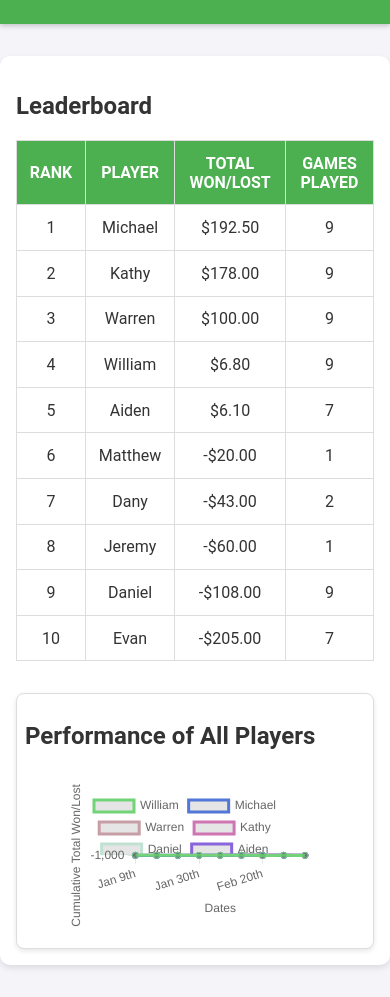
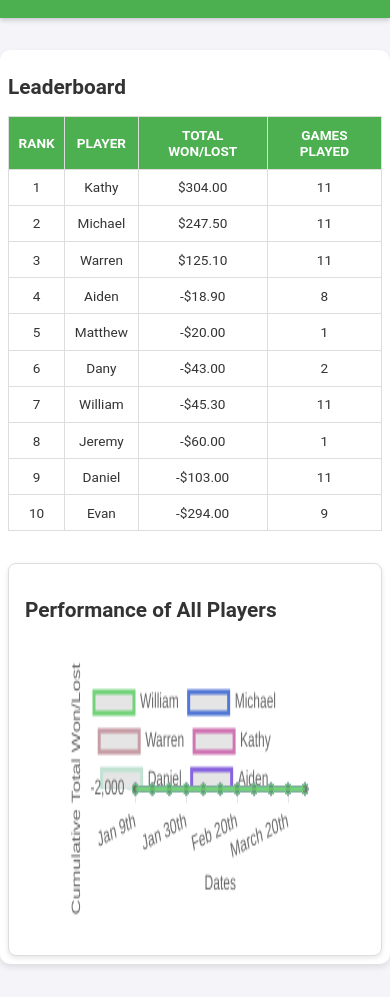
Before and after one commit to TheyCallMeKWAM/Poker-Leaderboard, a plain HTML site: page index.html in a window 390 px wide. Shown: the part 84-1081 px from the top of the page. Drawn offline with nearby package versions, Linux system fonts and the light colour scheme.

Commit message:
March 27th Games

```diff
--- a/index.html
+++ b/index.html
@@ -33,7 +33,9 @@
         <!-- All Players Graph Section -->
         <section id="all-players-graph-section">
             <h2>Performance of All Players</h2>
-            <canvas id="all-players-graph" width="800" height="400"></canvas>
+            <div class="graph-wrapper">
+                <canvas id="all-players-graph"></canvas>
+              </div>
         </section>
     </main>
     <script>
@@ -340,6 +342,23 @@ function plotAllPlayersGraph() {
             { name: "Evan", result: 35 },
             { name: "Aiden", result: -15 },
         ]);
+        addGame("March 20th", [
+            { name: "William", result: -42.10 },
+            { name: "Michael", result: 0 },
+            { name: "Warren", result: 13.10 },
+            { name: "Kathy", result: 46 },
+            { name: "Daniel", result: -15 },
+            { name: "Evan", result: 41 },
+        ]);
+        addGame("March 27th", [
+            { name: "William", result: -10 },
+            { name: "Michael", result: 55 },
+            { name: "Warren", result: 12 },
+            { name: "Kathy", result: 80 },
+            { name: "Daniel", result: 20 },
+            { name: "Evan", result: -130 },
+            { name: "Aiden", result: -25 },
+        ]);
 
         populateLeaderboard();
         plotAllPlayersGraph();
--- a/styles.css
+++ b/styles.css
@@ -81,6 +81,19 @@ canvas {
     height: auto;
 }
 
+.graph-wrapper {
+    position: relative;
+    width: 100%;
+    min-height: 300px;
+    height: 50vw; /* Scales height based on screen width */
+    max-height: 500px;
+}
+
+#all-players-graph {
+    width: 100% !important;
+    height: 100% !important;
+}
+
 #all-players-graph-section {
     margin-top: 2rem;
     padding: 1rem;
@@ -99,25 +112,21 @@ canvas {
     transition: background-color 0.3s ease;
 }
 
-/* Responsive Design */
 @media screen and (max-width: 768px) {
     main {
-        padding: 1rem;
+        padding: 0.5rem;
+    }
+
+    .graph-wrapper {
+        height: 70vw;
     }
 
     table th, table td {
-        padding: 0.8rem;
+        padding: 0.6rem;
+        font-size: 0.85rem;
     }
 
     h1, h2 {
-        font-size: 1.5rem;
-    }
-    canvas {
-        max-width: 100%;
-        height: auto;
-    }
-
-    #all-players-graph-section {
-        padding: 0.5rem;
+        font-size: 1.3rem;
     }
 }
```
